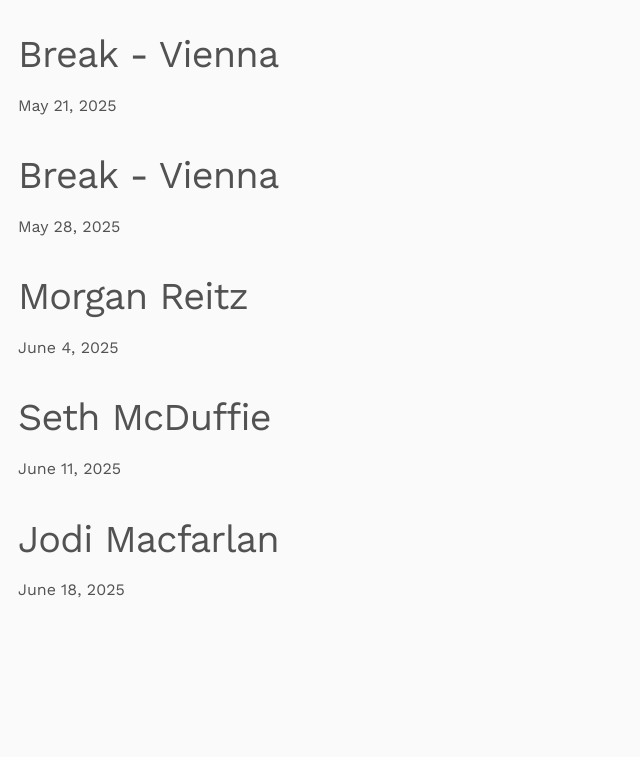
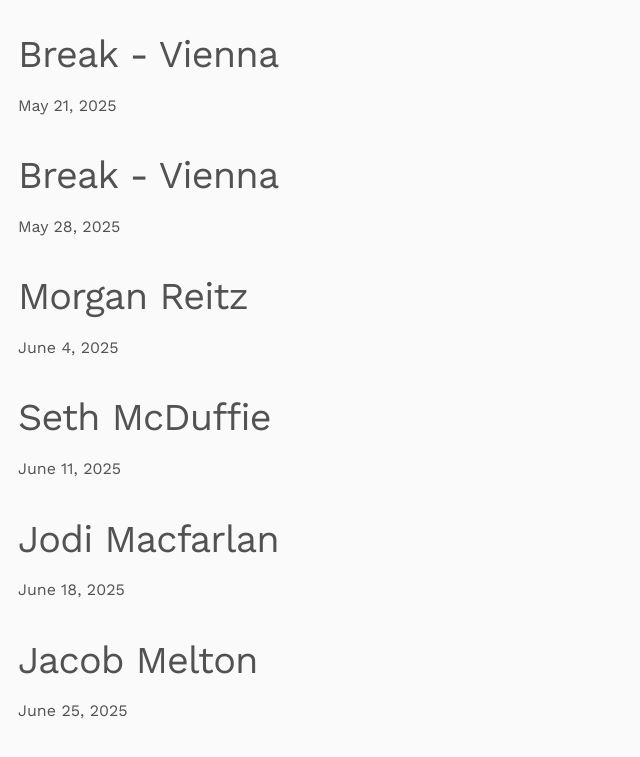
Before and after one commit to joshwhitwell/journey-group-midweek, a plain HTML site: page index.html in a window 1280 px wide. Shown: the part 5024-5781 px from the top of the page, without its empty margins (0-640 px from the left). Drawn offline with nearby package versions, Linux system fonts and the light colour scheme.

Commit message:
feat: update schedule

```diff
--- a/index.html
+++ b/index.html
@@ -337,7 +337,7 @@
           <p>February 5, 2025</p>
         </li>
         <li>
-          <h4>Jacob Melton</h4>
+          <h4>Break - Snow Day</h4>
           <p>February 12, 2025</p>
         </li>
         <li>
@@ -412,6 +412,10 @@
           <h4>Jodi Macfarlan</h4>
           <p>June 18, 2025</p>
         </li>
+        <li>
+          <h4>Jacob Melton</h4>
+          <p>June 25, 2025</p>
+        </li>
       </ol>
     </details>
   </body>
```
